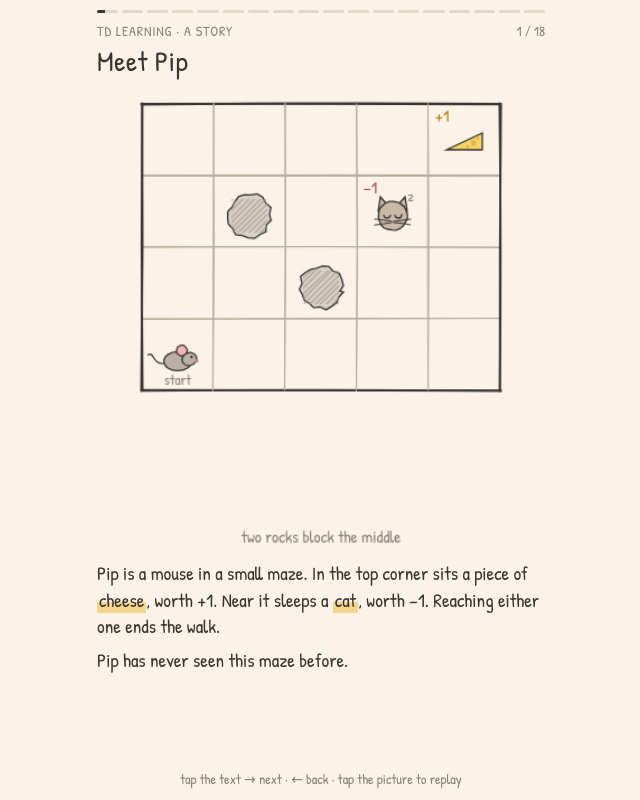
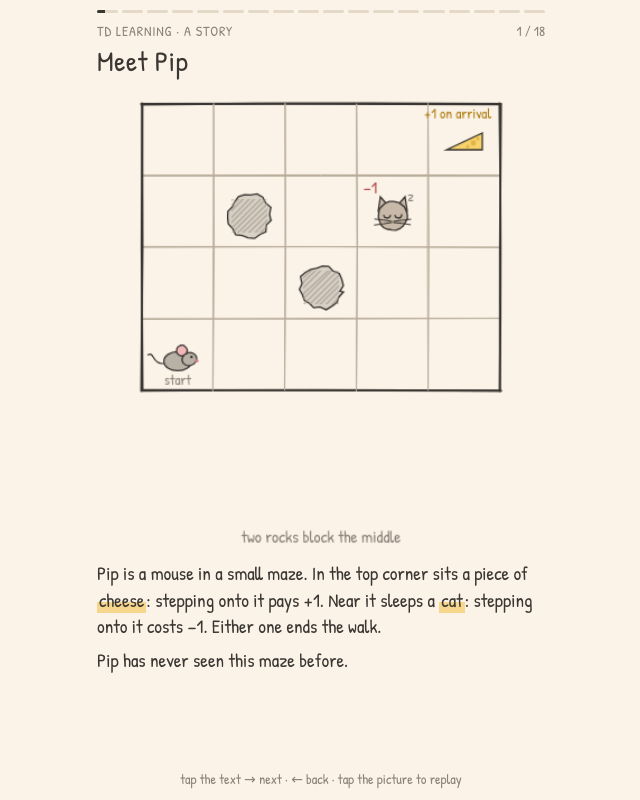
Before and after one commit to revanthraje/rl-reels, a plain HTML site: page proto/td.html in a window 1280 px wide. Shown: the whole page, without its empty margins (319-959 px from the left). Drawn offline with Linux system fonts and the light colour scheme.

Commit message:
TD story: state that the +1 is paid for stepping onto the cheese (terminal cell has no value)
Co-Authored-By: Claude Opus 5.5 <noreply@anthropic.com>

```diff
--- a/proto/td.html
+++ b/proto/td.html
@@ -130,7 +130,7 @@ function maze(o) {
   T.ROCKS.forEach(([c, r], i) => { if (p < .8) return; const x = cx(c), y = cy(r); rcircle(x, y + 4, 19, 60 + i, { fill: '#d9d1c6', j: 4 }); hachure(x - 18, y - 13, 36, 34, '#9d9387', 5, 70 + i, .55); });
   if (o.pop?.cheese !== 0) cheese(cx(T.CHEESE[0]), cy(T.CHEESE[1]), o.pop?.cheese ?? 1);
   if (o.pop?.cat !== 0) cat(cx(T.CAT[0]), cy(T.CAT[1]) + 4, t, o.pop?.cat ?? 1);
-  if (o.labels) { const a = o.labels; txt('+1', cx(4) - 20, cy(0) - 20, { s: 15, c: '#b07d12', a }); txt('−1', cx(3) - 20, cy(1) - 20, { s: 15, c: '#b54b4b', a }); txt('start', cx(0), cy(3) + 24, { s: 13, c: C.soft, a }); }
+  if (o.labels) { const a = o.labels; txt('+1 on arrival', cx(4) - 6, cy(0) - 22, { s: 13, c: '#b07d12', a }); txt('−1', cx(3) - 20, cy(1) - 20, { s: 15, c: '#b54b4b', a }); txt('start', cx(0), cy(3) + 24, { s: 13, c: C.soft, a }); }
   if (V && o.nums) for (let r = 0; r < T.ROWS; r++) for (let c = 0; c < T.COLS; c++) {
     if (T.term(c, r) || T.isRock(c, r)) continue; const k = T.key(c, r), a = typeof o.nums === 'function' ? o.nums(c, r) : 1; if (a <= 0) continue;
     const v = V[k], s = Math.abs(v) < .005 ? '0' : String(+v.toFixed(Math.abs(v) < .1 ? 3 : 2));
@@ -198,14 +198,15 @@ function arrowsOn(V, g, t0, t) { let n = 0; for (let r = 0; r < T.ROWS; r++) for
   const a = clamp((t - t0 - n++ * .18) * 3); if (a <= 0) continue; const [dx, dy] = T.MOVES[T.greedy(V, c, r, g)]; ctx.globalAlpha = a; arrow(cx(c) - dx * 9, cy(r) - dy * 9 + 4, cx(c) + dx * 15, cy(r) + dy * 15 + 4, 400 + k, { c: '#8a5d08', w: 1.5 }); ctx.globalAlpha = 1; } }
 
 const STEPS = [
- { h: 'Meet Pip', p: ['Pip is a mouse in a small maze. In the top corner sits a piece of **cheese**, worth +1. Near it sleeps a **cat**, worth −1. Reaching either one ends the walk.', 'Pip has never seen this maze before.'],
+ { h: 'Meet Pip', p: ['Pip is a mouse in a small maze. In the top corner sits a piece of **cheese**: stepping onto it pays +1. Near it sleeps a **cat**: stepping onto it costs −1. Either one ends the walk.', 'Pip has never seen this maze before.'],
    draw(t) { maze({ draw: t / 1.6, pop: { cheese: ease((t - 1.8) * 3), cat: ease((t - 2.3) * 3) }, labels: clamp(t - 3), t }); if (t > 2.8) pip(cx(0), cy(3), 1, t); caption('two rocks block the middle', clamp(t - 3.5)); } },
  { h: 'What Pip wants to know', p: ['Pip wants a notebook with one number per cell, answering: **starting from here, how much reward can I expect?** That number is the cell’s **value**.', 'Pip knows nothing yet, so every guess starts at 0.'],
    draw(t) { maze({ V: ZERO(), nums: (c, r) => clamp((t - .5 - (r * 5 + c) * .12) * 3), t }); pip(cx(0), cy(3), 1, t); caption('small number in each corner = Pip’s current guess', clamp(t - 3)); } },
- { h: 'What the right answer looks like', p: ['Suppose Pip already knew the shortest way. Next to the cheese, the +1 comes on the very next step: value 1.', 'One cell further, the cheese comes one step later, and later rewards count a bit less. Each extra step multiplies by **γ (gamma)**, here 0.9. So the values go 1, 0.9, 0.81, and so on, down to 0.53 at the start. Pip doesn’t know these numbers. It has to discover them.'],
+ { h: 'What the right answer looks like', p: ['Suppose Pip already knew the shortest way. The +1 is paid for the step **onto** the cheese, and the walk ends there. So the cheese cell itself needs no number: nothing comes after it. The cell next to it gets the +1 on its very next step: value 1.', 'One cell further, the +1 comes one step later, and later rewards count a bit less. Each extra step multiplies by **γ (gamma)**, here 0.9. So the values go 1, 0.9, 0.81, and so on, down to 0.53 at the start. Pip doesn’t know these numbers. It has to discover them.'],
    draw(t) { maze({ V: ZERO(), t, numA: () => .35, nums: 1 });
      const R = PATH.slice(0, -1).reverse(); R.forEach(([c, r], i) => { const a = clamp((t - .8 - i * .9) * 2); if (a <= 0) return; ghost(c, r, String(+IDEAL[T.key(c, r)].toFixed(2)), a, { dy: 6, s: 19, c: '#8a5d08' });
  });
+     ghost(4, 0, 'walk ends', clamp(t - .8), { dy: 20, s: 13 });
      if (t > 7.5) card(['start: 0.9 × 0.9 × 0.9 × 0.9 × 0.9 × 0.9 = 0.53', { s: 'six extra steps, six times 0.9', c: C.soft }], t - 7.5, { gap: .7 }); } },
  { h: 'Learn now, not later', p: ['Pip could wait until a walk ends and only then judge every cell it passed. But it can learn after **every single step**.', 'Think of driving home. You guess 30 minutes. Ten minutes in, you hit a traffic jam, so you revise: 40 minutes. You learned something before you got home. That is the idea behind **temporal-difference learning**, or TD learning.'],
    draw(t) { maze({ V: ZERO(), t }); pip(cx(0), cy(3), 1, t); dim(); commute(t); } },
@@ -246,7 +247,7 @@ const STEPS = [
  { h: 'Why not 1, 0.9, 0.81?', p: ['Compare with the perfect numbers: beside the cheese Pip learned 0.8, not 1. That is not a mistake.', 'Values describe Pip’s real habits. One move in five is random, random moves waste steps, and from that cell about 1 move in 20 lands on the cat. TD learns how good a cell is **for the walker Pip actually is**.'],
    draw(t) { maze({ V: FIN, nums: 1, t }); pip(cx(0), cy(3), 1, t); const a = clamp(t - .8);
      Object.keys(IDEAL).forEach(k => { const c = k % 5, r = Math.floor(k / 5); ghost(c, r, 'perfect ' + (+IDEAL[k].toFixed(2)), a, { dy: 20, s: 13, bg: 1, c: '#6d645b' }); });
-     if (t > 2.5) card(['beside the cheese:  learned 0.8   perfect 1', { s: '1 in 5 moves random  ·  1 in 20 hits the cat', c: C.soft }], t - 2.5, { gap: .9 }); } },
+     if (t > 2.5) card(['beside the cheese:  learned 0.8,  perfect 1', { s: 'perfect = +1 on the very next step, every time', c: C.soft }, { s: '1 in 5 moves random  ·  1 in 20 hits the cat', c: C.soft }], t - 2.5, { gap: .9 }); } },
  { h: 'Read the map', p: ['Turn the notebook into a plan: from each cell, point to the best-looking neighbour. Following the arrows, Pip reaches the cheese in 7 steps, the shortest route. A “?” marks a cell that never got useful news.', 'This works because Pip knows which cell each move leads to. Without that knowledge you would learn a value for each move instead, as Q-learning does.'],
    draw(t) { maze({ V: FIN, nums: 1, t }); arrowsOn(FIN, .9, .4, t);
      const t2 = t - 3.6, kk = clamp(Math.floor(t2 / .7), 0, PATH.length - 1), u = ease((t2 % .7) / .7 * 1.3), a = PATH[kk], b = PATH[Math.min(PATH.length - 1, kk + 1)];
```
